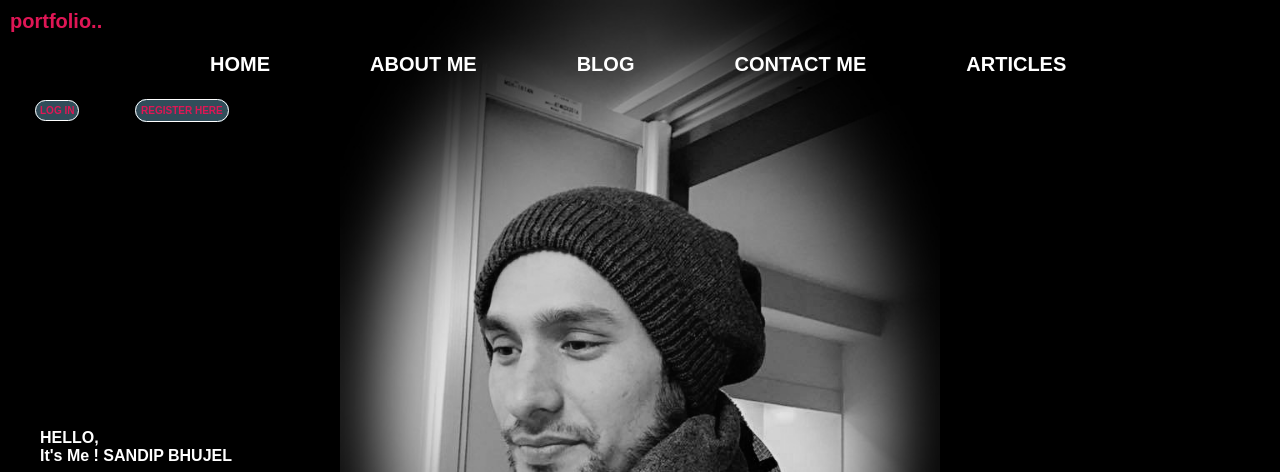
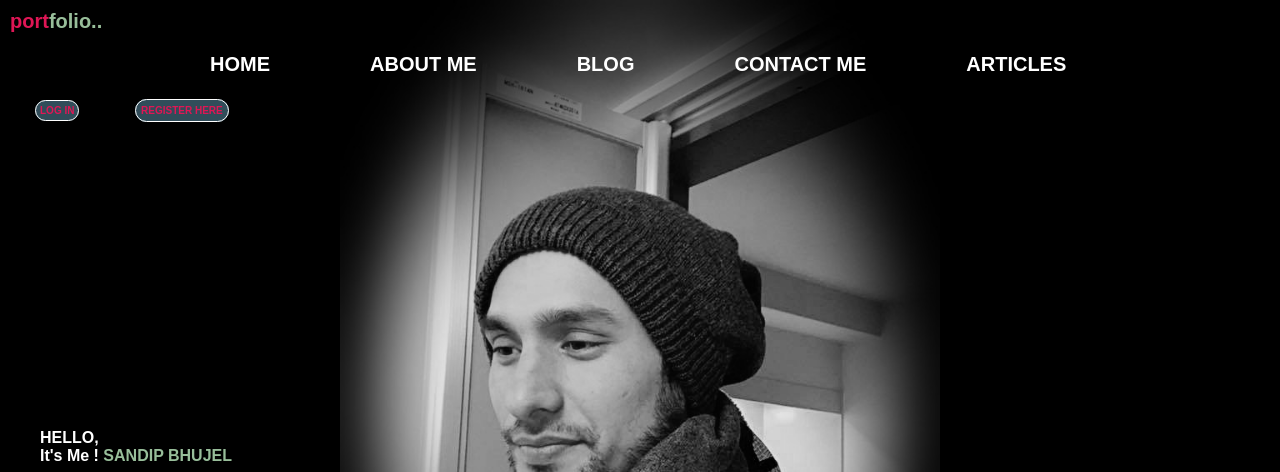
Before and after one commit to sandip-bhujel/Simple-portfolio-dark, a plain HTML site: page index.html in a window 1280 px wide. Shown: the top 472 px of the page. Drawn offline with Linux system fonts and the light colour scheme.

Commit message:
Update style.css

```diff
--- a/style.css
+++ b/style.css
@@ -22,6 +22,9 @@
   font-family: "karla", sans-serif;
   margin: 10px;
   font-size: 20px;
+}
+span{
+  color: rgb(152, 190, 154);
 }
 
 /*
```
